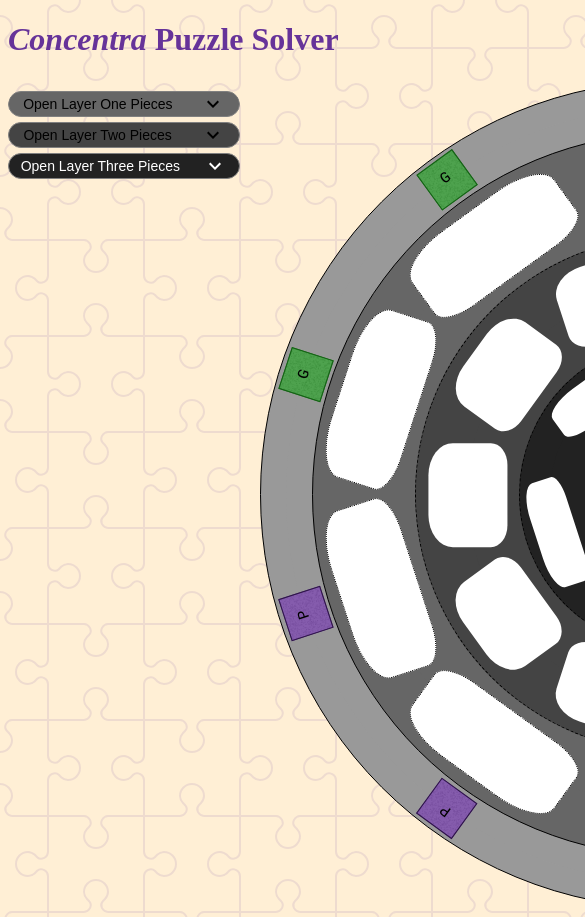
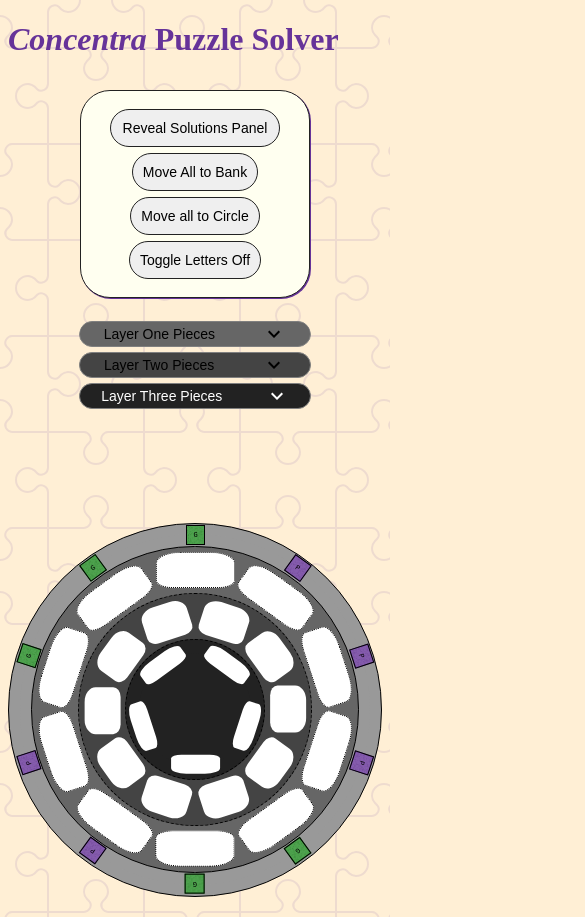
Before and after one commit to danego/circle-puzzle-angular, an Angular app: page / in a window 390 px wide. Shown: the top 917 px of the page, 585 px wide, since content can reach past the window. Built offline with nearby package versions, Linux system fonts and the light colour scheme.

Commit message:
dynamic, multiple screen circle sizing complete. Has multiple layouts for mobile, tablet, laptop and up. Sizes based off panels and checks piece sizes

```diff
--- a/src/app/app.component.css
+++ b/src/app/app.component.css
@@ -3,25 +3,51 @@
 }
 
 main {
+  height: calc(100vh - 15px);
   display: flex;
-  flex-direction: row;  /* column */
-  height: calc(100vh - 15px);
+  flex-direction: column;
+}
+main.layout-vertical {
+  flex-direction: column;
+  align-items: center;
+}
+main.layout-horizontal {
+  flex-direction: row;
 }
 
 article {
+  width: 100%;
   flex-grow: 1;
   display: flex;
   justify-content: space-evenly;
 }
+article.layout-vertical {
+  flex-direction: column;
+  align-items: center;
+}
+article.layout-mixed {
 
-piece-bank {
-  margin: 10px 20px 10px 0; /* TODO Consider larger top margin (then also update in piecebank.ts */
 }
+article.layout-horizontal {
+  flex-direction: row;
+  /*   align-items: center;  ??? */
+}
+
+piece-bank.layout-vertical {
+  margin-bottom: 10px;
+}
+piece-bank.layout-mixed {
+  margin-right: 10px;
+}
+piece-bank.layout-horizontal {
+  margin: 10px 10px 0px 10px; /* TODO Consider larger top margin (then also update in piecebank.ts */
+}
+
+
 
 .text {
   margin-top: 40px;
 }
-
 footer {
   margin-top: 30px;
   text-align: right;
--- a/src/app/app.component.html
+++ b/src/app/app.component.html
@@ -1,16 +1,28 @@
 <h1><em>Concentra</em> Puzzle Solver</h1>
 
-<main>
-  <!--
-    <control-panel></control-panel>
-  -->
+<main [ngClass]="currentLayout">
 
-  <article calculateHeight>
-    <piece-bank></piece-bank>
+  <control-panel *ngIf="currentLayout === 'layout-mixed'"></control-panel>
+
+
+  <div *ngIf="displayControls" (click)="displayControls = !displayControls"> <!--ngIf for mobile-->
+    <span>Main Menu</span>
+    <svg
+      xmlns="http://www.w3.org/2000/svg" viewBox="0 0 24 24" fill="rebeccapurple"
+      width="25px" height="25px"><path d="M0 0h24v24H0z" fill="none"/>
+      <path d="M3 18h18v-2H3v2zm0-5h18v-2H3v2zm0-7v2h18V6H3z"/>
+    </svg>
+  </div>
+  <control-panel-vertical *ngIf="currentLayout === 'layout-vertical'"></control-panel-vertical>
+
+
+  <article calculateHeight [ngClass]="currentLayout">
+    <piece-bank [ngClass]="currentLayout"></piece-bank>
     <circle-representation></circle-representation>
+
+    <control-panel-vertical *ngIf="currentLayout === 'layout-horizontal'"></control-panel-vertical>
   </article>
 
-  <control-panel-vertical></control-panel-vertical>
 </main>
 
 <!--
--- a/src/app/app.component.ts
+++ b/src/app/app.component.ts
@@ -1,16 +1,32 @@
-import { Component, ElementRef, OnInit, Renderer2, ViewChild } from '@angular/core';
+import { Component, ElementRef, OnInit, OnDestroy, Renderer2, ViewChild } from '@angular/core';
+import { Subscription } from 'rxjs';
+
+import { PieceSizingService } from './piece-sizing.service';
 
 @Component({
   selector: 'app-root',
   templateUrl: './app.component.html',
   styleUrls: ['./app.component.css']
 })
-export class AppComponent implements OnInit {
+
+export class AppComponent implements OnInit, OnDestroy {
   title = 'puzzle-circle-angular';
+
+  displayControls: boolean = false;
+  currentLayout: string;
+  currentLayoutSub: Subscription;
 
   @ViewChild('rSpecial') leftone: ElementRef;
 
-  constructor(private renderer: Renderer2) {}
+  constructor(private renderer: Renderer2, private pieceSizingService: PieceSizingService) {}
 
-  ngOnInit() { }
+  ngOnInit() {
+    this.currentLayoutSub = this.pieceSizingService.currentLayout.subscribe(currentLayout => {
+      this.currentLayout = currentLayout;
+    });
+  }
+
+  ngOnDestroy() {
+    this.currentLayoutSub.unsubscribe();
+  }
 }
--- a/src/app/calculate-height.directive.ts
+++ b/src/app/calculate-height.directive.ts
@@ -29,6 +29,33 @@
 
   calculateHeight() {
     const currentHeight = this.elementRef.nativeElement.offsetHeight;
-    this.pieceSizingService.setNewContainerHeight(currentHeight);
+    const currentWidth = this.elementRef.nativeElement.offsetWidth;
+
+    this.pieceSizingService.setNewContainerHeight(
+      currentWidth,
+      currentHeight,
+      this.determineLayout(currentWidth, currentHeight)
+    );
+  }
+
+  determineLayout(width, height) {
+    //either 'vertical', 'mixed', or 'vertical'
+    let layout: string;
+
+    //mobile to tablet
+    if (width < 1000 || height < 600) {
+      if (width > 700) {
+        layout = 'layout-mixed';
+      }
+      else {
+        layout = 'layout-vertical';
+      }
+    }
+    //laptop to ultra
+    else {
+      layout = 'layout-horizontal';
+    }
+
+    return layout;
   }
 }
--- a/src/app/control-panel-vertical/control-panel-vertical.component.css
+++ b/src/app/control-panel-vertical/control-panel-vertical.component.css
@@ -1,5 +1,4 @@
 section {
-  height: calc(100% - 20px);
   min-width: 230px;
   box-sizing: border-box;
   margin: 10px 10px 10px 10px;
--- a/src/app/control-panel-vertical/control-panel-vertical.component.html
+++ b/src/app/control-panel-vertical/control-panel-vertical.component.html
@@ -1,4 +1,4 @@
-<section [formGroup]="controlButtonsForm">
+<section [formGroup]="controlButtonsForm" [ngStyle]="{'min-height': containerSize + 'px'}">
   <input
     type="button"
     class="solutions-toggle"
--- a/src/app/control-panel-vertical/control-panel-vertical.component.ts
+++ b/src/app/control-panel-vertical/control-panel-vertical.component.ts
@@ -4,6 +4,7 @@
 
 import { BankCircleConnectorService } from '../bank-circle-connector.service';
 import { SolutionsGrabberService } from '../solutions-grabber.service';
+import { PieceSizingService } from '../piece-sizing.service';
 
 @Component({
   selector: 'control-panel-vertical',
@@ -20,10 +21,12 @@
   limitSolutionsShown: boolean = false;
   currentSolutionNumber: number;
   displayColorLetters: boolean = true;
+  containerSize: number;
 
   remainingSolutionsSub: Subscription;
   allPiecesUsedSub: Subscription;
   currentSolutionNumberSub: Subscription;
+  containerSizeSub: Subscription;
 
   controlButtonsForm: FormGroup;
 
@@ -33,10 +36,11 @@
 
   constructor(
     private bankCircleConnectorService: BankCircleConnectorService,
-    private solutionsGrabberService: SolutionsGrabberService
+    private solutionsGrabberService: SolutionsGrabberService,
+    private pieceSizingService: PieceSizingService
   ) { }
 
-  ngOnInit() {
+   ngOnInit() {
     this.remainingSolutionsSub = this.solutionsGrabberService.remainingSolutions.subscribe((remainingSolutions) => {
       this.remainingSolutions = remainingSolutions;
     });
@@ -47,6 +51,12 @@
 
     this.currentSolutionNumberSub = this.solutionsGrabberService.currentSolutionNumber.subscribe((solnNumber) => {
       this.currentSolutionNumber = solnNumber;
+    });
+
+    //updates container size for scrolling piece banks
+    this.containerSizeSub = this.pieceSizingService.containerSize.subscribe((newContainerSize) => {
+      const containerHeightMinusMargins = newContainerSize - 20;
+      this.containerSize = containerHeightMinusMargins;
     });
 
     //note: the values of the toggle controls are inverted
@@ -145,5 +155,6 @@
     if (this.remainingSolutionsSub) this.remainingSolutionsSub.unsubscribe();
     if (this.allPiecesUsedSub) this.allPiecesUsedSub.unsubscribe();
     if (this.currentSolutionNumberSub) this.currentSolutionNumberSub.unsubscribe();
+    if (this.containerSizeSub) this.containerSizeSub.unsubscribe();
   }
 }
--- a/src/app/piece-bank/piece-bank.component.css
+++ b/src/app/piece-bank/piece-bank.component.css
@@ -46,7 +46,7 @@
   box-sizing: border-box;
   position: relative;
   display: flex;
-  flex-direction: column;
+  flex-direction: row;
   flex-wrap: wrap;
   justify-content: flex-start;
   z-index: 10;
@@ -62,15 +62,15 @@
   background-color: #666666;
 }
 .droplist-one {
-  width: 17em;
+  width: 51em;  /* 17em */
 }
 .bank-pieces-one {
-  width: 17em;
+  width: 51em;
   background-color: #666666;
 }
-/* Matches height of layer 1 pieces */
-.bank-pieces-open-one {
-  padding-top: 7.6em;
+.piece-open-one {
+  width: 17em;
+  height: 7.6em;
 }
 
 /* Layer Two */
@@ -84,7 +84,6 @@
 .bank-pieces-two {
   width: 20em;
   background-color: #444444;
-  flex-direction: row;
 }
 .piece-open-two {
   width: 10em;
@@ -97,15 +96,16 @@
   margin-top: 5px;
 }
 .droplist-three {
-  width: 10.5em;
+  width: 21em; /* 10.5em */
 
 }
 .bank-pieces-three {
-  width: 10.5em;
+  width: 21em;
   background-color: #222;
 }
-.bank-pieces-open-three {
-  padding-top: 4em;
+.piece-open-three {
+  width: 10.5em;
+  height: 4em;
 }
 
 
--- a/src/app/piece-bank/piece-bank.component.html
+++ b/src/app/piece-bank/piece-bank.component.html
@@ -1,4 +1,4 @@
-<section (mouseover)="onHoverOverBank(true)" (mouseleave)="onHoverOverBank(false)" [ngStyle]="{'font-size': fontSizeFactor + 'px', 'height': containerSize + 'px'}"> <!--isScrolling-->
+<section (mouseover)="onHoverOverBank(true)" (mouseleave)="onHoverOverBank(false)" [ngStyle]="{'font-size': fontSizeFactor + 'px', 'height': containerSize + 'px', 'min-width': minBankWidth + 'px'}"> <!--isScrolling-->
 
   <!-- BANK ONE -->
   <div
@@ -7,7 +7,7 @@
     (click)="checkToDisplayStatic(1)">
 
     <div class="drop-toggle">
-      <div>Open Layer One Pieces</div>
+      <div>Layer One Pieces</div>
       <svg *ngIf="!displayBankOne" xmlns="http://www.w3.org/2000/svg" height="24" viewBox="0 0 24 24" width="24"><path d="M0 0h24v24H0z" fill="none"/><path d="M16.59 8.59L12 13.17 7.41 8.59 6 10l6 6 6-6z"/></svg>
       <svg *ngIf="displayBankOne" xmlns="http://www.w3.org/2000/svg" height="24" viewBox="0 0 24 24" width="24"><path d="M0 0h24v24H0z" fill="none"/><path d="M12 8l-6 6 1.41 1.41L12 10.83l4.59 4.58L18 14z"/></svg>
     </div>
@@ -25,7 +25,10 @@
       (cdkDropListDropped)="dropped($event)">
 
       <div [ngStyle]="{'display': displayBankOne || displayBankOneTemporary ? 'block': 'none'}">
-        <div class="bank-pieces bank-pieces-one" [ngClass]="{'bank-pieces-open-one': isDraggingIncoming1 && isHoveringOverBank}">
+        <div class="bank-pieces bank-pieces-one"> <!-- [ngClass]="{'bank-pieces-open-one': isDraggingIncoming1 && isHoveringOverBank}" -->
+
+          <!-- necessary instead of padding bc this bank is rows AND columns -->
+          <div *ngIf="isDraggingIncoming1 && isHoveringOverBank" class="piece-open-one"></div>
 
           <div
             class="piece piece-one piece-bank"
@@ -101,7 +104,7 @@
     (click)="checkToDisplayStatic(2)">
 
     <div class="drop-toggle">
-      <div>Open Layer Two Pieces</div>
+      <div>Layer Two Pieces</div>
       <svg *ngIf="!displayBankTwo" xmlns="http://www.w3.org/2000/svg" height="24" viewBox="0 0 24 24" width="24"><path d="M0 0h24v24H0z" fill="none"/><path d="M16.59 8.59L12 13.17 7.41 8.59 6 10l6 6 6-6z"/></svg>
       <svg *ngIf="displayBankTwo" xmlns="http://www.w3.org/2000/svg" height="24" viewBox="0 0 24 24" width="24"><path d="M0 0h24v24H0z" fill="none"/><path d="M12 8l-6 6 1.41 1.41L12 10.83l4.59 4.58L18 14z"/></svg>
     </div>
@@ -119,9 +122,8 @@
       (cdkDropListDropped)="dropped($event)">
 
       <div [ngStyle]="{'display': displayBankTwo || displayBankTwoTemporary ? 'block': 'none'}">
-        <div class="bank-pieces bank-pieces-two"> <!-- [ngClass]="{'bank-two-pieces-open': isDraggingIncoming2}" -->
+        <div class="bank-pieces bank-pieces-two">
 
-          <!-- necessary instead of padding bc this bank is rows AND columns -->
           <div *ngIf="isDraggingIncoming2 && isHoveringOverBank" class="piece-open-two"></div>
 
           <div
@@ -197,7 +199,7 @@
     (click)="checkToDisplayStatic(3)">
 
     <div class="drop-toggle">
-      <div style="color: white">Open Layer Three Pieces</div>
+      <div style="color: white">Layer Three Pieces</div>
       <svg *ngIf="!displayBankThree" xmlns="http://www.w3.org/2000/svg" height="24" viewBox="0 0 24 24" fill="white" width="24"><path d="M0 0h24v24H0z" fill="none"/><path d="M16.59 8.59L12 13.17 7.41 8.59 6 10l6 6 6-6z"/></svg>
       <svg *ngIf="displayBankThree" xmlns="http://www.w3.org/2000/svg" height="24" viewBox="0 0 24 24" fill="white" width="24"><path d="M0 0h24v24H0z" fill="none"/><path d="M12 8l-6 6 1.41 1.41L12 10.83l4.59 4.58L18 14z"/></svg>
     </div>
@@ -215,7 +217,10 @@
       (cdkDropListDropped)="dropped($event)">
 
       <div [ngStyle]="{'display': displayBankThree || displayBankThreeTemporary ? 'block': 'none'}">
-        <div class="bank-pieces bank-pieces-three" [ngClass]="{'bank-pieces-open-three': isDraggingIncoming3 && isHoveringOverBank}">
+        <div class="bank-pieces bank-pieces-three">
+
+          <div *ngIf="isDraggingIncoming3 && isHoveringOverBank" class="piece-open-three"></div>
+
           <div
             class="piece piece-three piece-bank"
             *ngFor="let piece of piecesBank3; let i = index"
--- a/src/app/piece-bank/piece-bank.component.ts
+++ b/src/app/piece-bank/piece-bank.component.ts
@@ -21,6 +21,7 @@
   fontSizeFactor: number = 2;
   fontSizeForPieces: number;
   containerSize: number;
+  minBankWidth: number;
 
   isDragging1: boolean = false;
   isDragging2: boolean = false;
@@ -52,6 +53,7 @@
   fontSizeFactorSub: Subscription;
   fontSizeForPiecesSub: Subscription;
   containerSizeSub: Subscription;
+  minBankWidthSub: Subscription;
 
   constructor(
     private solutionsGrabberService: SolutionsGrabberService,
@@ -119,6 +121,10 @@
     this.containerSizeSub = this.pieceSizingService.containerSize.subscribe((newContainerSize) => {
       const containerHeightMinusMargins = newContainerSize - 20;
       this.containerSize = containerHeightMinusMargins;
+    });
+
+    this.minBankWidthSub = this.pieceSizingService.minBankSize.subscribe(newBankWidth => {
+      this.minBankWidth = newBankWidth;
     });
 
 
@@ -379,5 +385,6 @@
     if (this.fontSizeFactorSub) this.fontSizeFactorSub.unsubscribe();
     if (this.fontSizeForPiecesSub) this.fontSizeForPiecesSub.unsubscribe();
     if (this.containerSizeSub) this.containerSizeSub.unsubscribe();
+    if (this.minBankWidthSub) this.minBankWidthSub.unsubscribe();
   }
 }
--- a/src/app/piece-sizing.service.ts
+++ b/src/app/piece-sizing.service.ts
@@ -1,46 +1,119 @@
 import { Injectable } from "@angular/core";
-import { BehaviorSubject, Subject } from 'rxjs';
+import { Subject, ReplaySubject } from 'rxjs';
 
 @Injectable({
   providedIn: 'root'
 })
 
 export class PieceSizingService {
+  pieceWidthByEm = {
+    layerOne: 17,
+    layerTwo: 10, // x2
+    layerThree: 10.5
+  };
 
   //private fontSize: number = 10;
   //fontSizeFactor = new BehaviorSubject<number>(this.fontSize);
   fontSizeFactor = new Subject<number>();
   fontSizeForPieces = new Subject<number>();
-  containerSize = new Subject<number>();
+  containerSize = new ReplaySubject<number>(1);
+  minBankSize = new Subject<number>();
+  currentLayout = new Subject<string>();
 
-  setNewContainerHeight(newContainerHeight) {
+  //NOTE: now we get containerSmallSide and layout style
+  // - calculate based off control panel width/height and pieceBanks (accounting for dynamic piece width w/in)
+
+  setNewContainerHeight(newContainerWidth: number, newContainerHeight: number, layoutStyle: string) {
     //Timeout to avoid angular 'already checked' error
     window.setTimeout(() => {
+      let containerLimitingSize = this.calculateCircleSize(newContainerWidth, newContainerHeight, layoutStyle);
+
       //used for circle and piece sizing
-      const newFontSizeFactor = this.setNewFontSizeFactor(newContainerHeight);
+      const newFontSizeFactor = this.setNewFontSizeFactor(containerLimitingSize);
+      this.fontSizeFactor.next(newFontSizeFactor);
       this.setNewFontSizeForPieces(newFontSizeFactor);
 
+
       //used for pieceBank container
-      this.containerSize.next(newContainerHeight);
-    }, 0)
+      this.setNewContainerSizeForBank(containerLimitingSize, layoutStyle);
+
+      this.currentLayout.next(layoutStyle);
+    }, 0);
+  }
+
+  private calculateCircleSize(newContainerWidth: number, newContainerHeight: number, layoutStyle: string) {
+    let pieceBankStartingWidth = 232;  //232 + 10
+    let pieceBankXMargin;
+    let controlPanelWidth = 250;
+    let circleSize;
+
+    if (layoutStyle === 'layout-vertical') {
+      circleSize = newContainerWidth;
+    }
+    else {
+      if (layoutStyle === 'layout-mixed') {
+        //margin only right
+        pieceBankXMargin = 10;
+        controlPanelWidth = 0;
+        circleSize = newContainerWidth - pieceBankStartingWidth - pieceBankXMargin;
+      }
+      else if (layoutStyle === 'layout-horizontal') {
+        //margin both left & right
+        pieceBankXMargin = 20;
+        circleSize = newContainerWidth - pieceBankStartingWidth - pieceBankXMargin - controlPanelWidth;
+      }
+
+      const newFontSizeFactor = this.setNewFontSizeFactor(circleSize);
+      const minPieceBankSize = Math.ceil(newFontSizeFactor * this.pieceWidthByEm.layerTwo * 2);
+
+      //232- 40 (padding)
+      if (minPieceBankSize > 192) {
+        const pieceBankMinPadding = 40;
+        const newPieceBankWidth = Math.ceil(newFontSizeFactor * this.pieceWidthByEm.layerTwo * 2) + pieceBankMinPadding;
+
+        circleSize = newContainerWidth - newPieceBankWidth - pieceBankXMargin - controlPanelWidth;
+        this.minBankSize.next(newPieceBankWidth);
+      }
+    }
+
+    if (circleSize > newContainerHeight) {
+      circleSize = newContainerHeight;
+    }
+
+    return circleSize;
   }
 
   //used to dynamically size all of puzzle using ems
-  setNewFontSizeFactor(newContainerHeight: number): number {
+  private setNewFontSizeFactor(newContainerHeight: number): number {
     const startingCircleHeightFactor = 800;
     const startingFontSizeFactor = 10;
-    const newFontSizeFactor = +(newContainerHeight / startingCircleHeightFactor * startingFontSizeFactor).toFixed(3);
+    let newFontSizeFactor = +(newContainerHeight / startingCircleHeightFactor * startingFontSizeFactor).toFixed(3);
 
-    //this.fontSize = newFontSize;
-    this.fontSizeFactor.next(newFontSizeFactor);
+    //set max/min
+    if (newFontSizeFactor > 15) newFontSizeFactor = 15;
+    else if (newFontSizeFactor < 3.5) newFontSizeFactor = 3.5;
+
     return newFontSizeFactor;
   }
 
   //used to set actual font size for text on puzzle pieces
-  setNewFontSizeForPieces(fontSizeFactor: number) {
+  private setNewFontSizeForPieces(fontSizeFactor: number) {
     //because startingFontSizeFactor == 10px and relative font size to that is 15px
     const fontSizeConversion = 1.5;
     const fontSizeForPiecesText = +(fontSizeFactor * fontSizeConversion).toFixed(2);
     this.fontSizeForPieces.next(fontSizeForPiecesText);
   }
+
+  private setNewContainerSizeForBank(containerSize: number, layoutStyle: string) {
+    if (layoutStyle === 'layout-vertical') {
+      this.containerSize.next(200);
+    }
+    else {
+      this.containerSize.next(containerSize);
+    }
+
+
+
+    //ALSO PASS IN WIDTH & PIECE DISTRIBUTION TO PIECEbanks
+  }
 }
--- a/src/styles.css
+++ b/src/styles.css
@@ -29,6 +29,10 @@
 }
 .piece span div {
   font-family: monospace;
+}
+/* for mobile small piece fix. MAKE THIS ITS OWN SECTION */
+.layout-vertical .piece {
+  border: solid 1px black;
 }
 
 .piece-zero {
```
